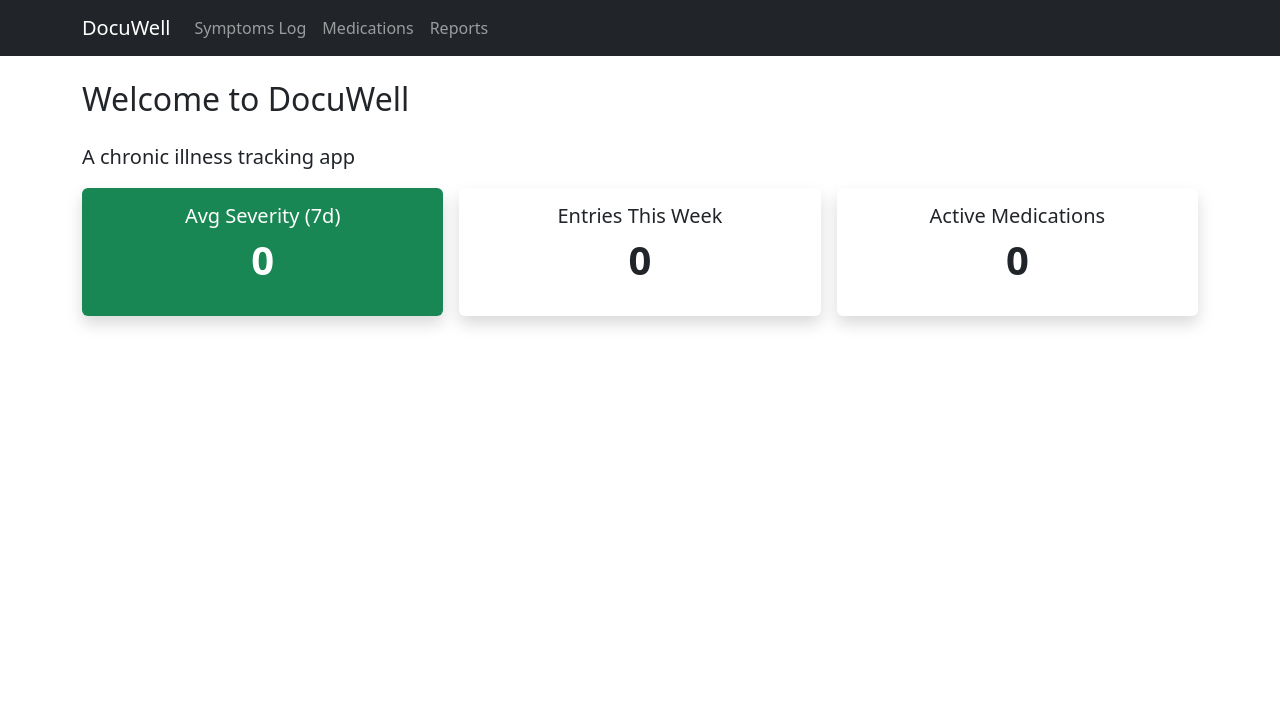
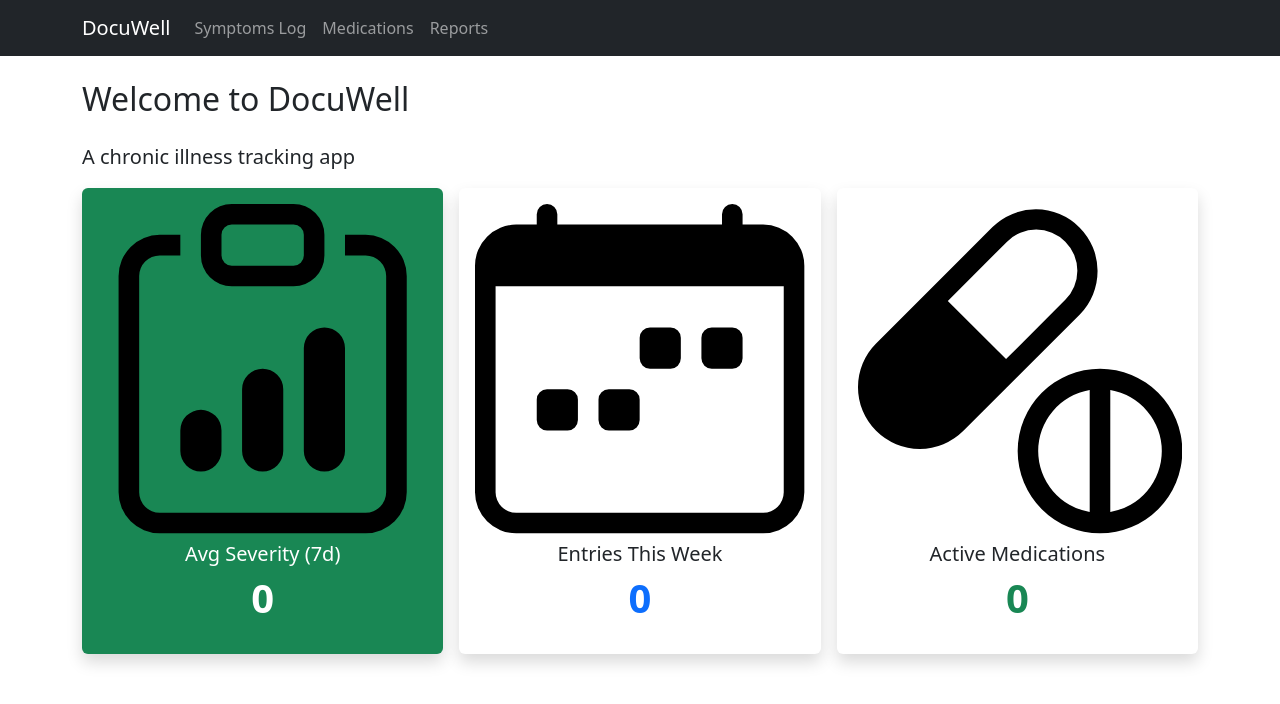
Before and after one commit to zaneahmed1/docuwell, a React (Create React App) app: page / in a window 1280 px wide. Shown: the top 704 px of the page. Built offline with nearby package versions, Linux system fonts and the light colour scheme.

Commit message:
add icons

```diff
--- a/package.json
+++ b/package.json
@@ -10,6 +10,7 @@
     "bootstrap": "^5.3.8",
     "bootstrap-icons": "^1.13.1",
     "react": "^19.1.1",
+    "react-bootstrap-icons": "^1.11.6",
     "react-dom": "^19.1.1",
     "react-router-dom": "^7.8.2",
     "react-scripts": "5.0.1",
--- a/src/pages/Home.jsx
+++ b/src/pages/Home.jsx
@@ -1,4 +1,6 @@
 import useLocalStorage from "../hooks/useLocalStorage";
+import { ClipboardData, CapsulePill, CalendarWeek } from "react-bootstrap-icons";
+
 
 export default function Home() {
   const [logs] = useLocalStorage("dw_symptoms", []);
@@ -23,22 +25,23 @@ export default function Home() {
       <h2 className="mb-4">Welcome to DocuWell</h2>
       <p className="lead">A chronic illness tracking app</p>
       <div className="row g-3">
-        {/* Average Severity */}
+    {/* Avg Severity */}
     <div className="col-md-4">
           <div className={`card shadow border-0 ${severityBg()}`}>
             <div className="card-body text-center">
+              <ClipboardData className="fs-1 mb-2" />
               <h5 className="card-title">Avg Severity (7d)</h5>
               <p className="display-6 fw-bold">{avg}</p>
             </div>
           </div>
         </div>
-
       {/* Entries This Week */}
 <div className="col-md-4">
   <div className="card shadow border-0">
     <div className="card-body text-center">
+      <CalendarWeek className="text-primary fs-1 mb-2" />
       <h5 className="card-title">Entries This Week</h5>
-              <p className="display-6 fw-bold">{last7.length}</p>
+      <p className="display-6 fw-bold text-primary">{last7.length}</p>
     </div>
   </div>
 </div>
@@ -47,8 +50,9 @@ export default function Home() {
 <div className="col-md-4">
   <div className="card shadow border-0">
     <div className="card-body text-center">
+      <CapsulePill className="text-success fs-1 mb-2" />
       <h5 className="card-title">Active Medications</h5>
-              <p className="display-6 fw-bold">{meds.length}</p>
+      <p className="display-6 fw-bold text-success">{meds.length}</p>
     </div>
   </div>
 </div>
```
Also changed, not shown: 1 other file (tests, documents, lock files or other folders). Lines whose indentation alone changed are shown as unchanged.
